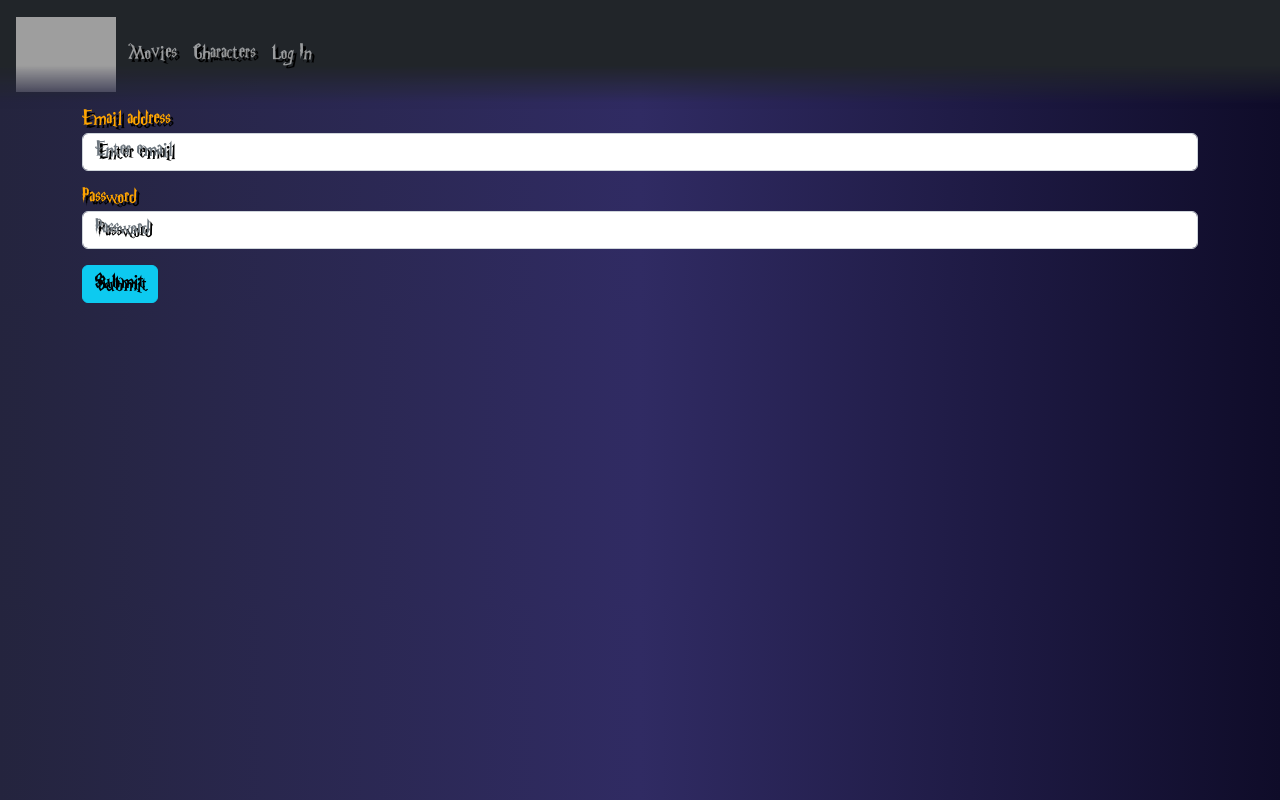
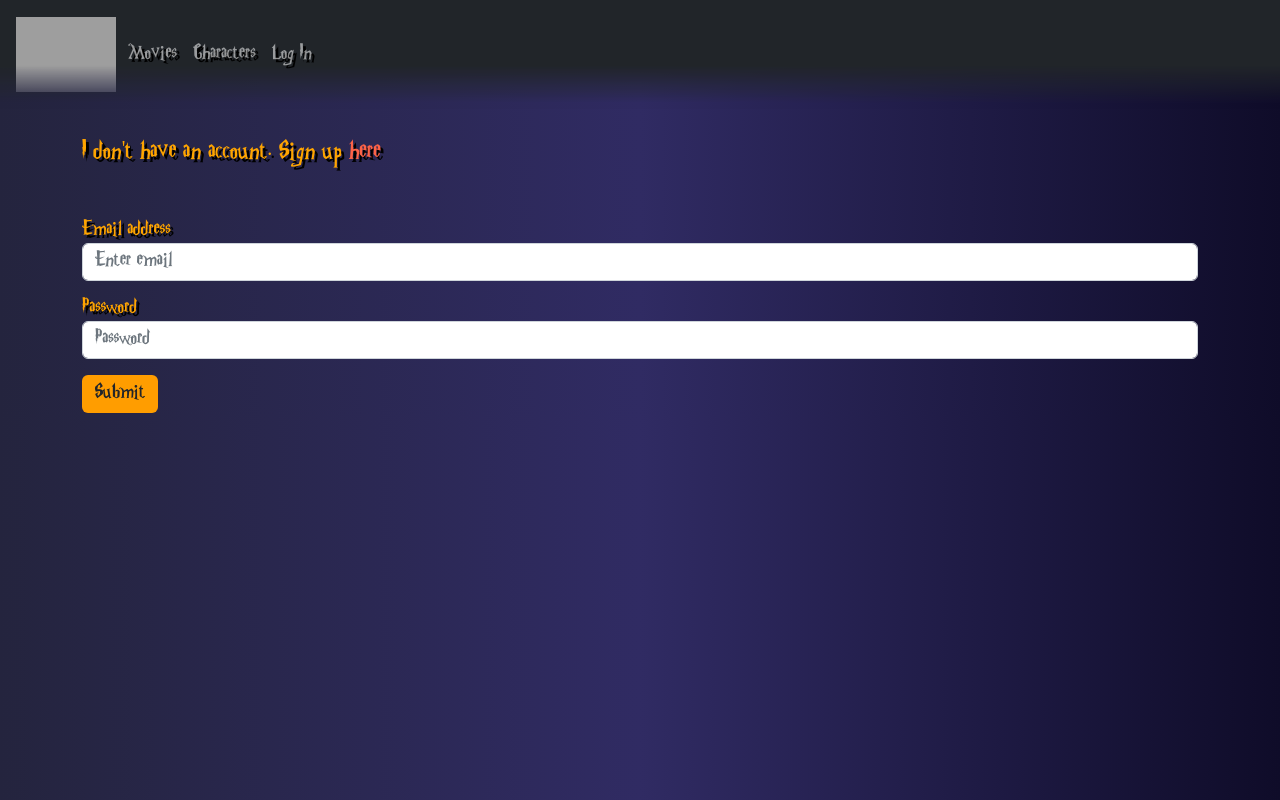
Before and after one commit to AlbertoMarLor/harry_potter_front, an Angular app: page /login in a window 1280 px wide. Built offline with nearby package versions, Linux system fonts and the light colour scheme; grey boxes are pictures that could not be loaded.

Commit message:
front terminado

```diff
--- a/src/app/components/login/login.component.css
+++ b/src/app/components/login/login.component.css
@@ -0,0 +1,21 @@
+input,
+button {
+    text-shadow: none;
+}
+
+button {
+    background-color: rgb(255, 157, 0);
+}
+
+.sign {
+    margin: 30px 0 50px 0;
+}
+
+p {
+    font-size: 1.25em;
+}
+
+span {
+    color: tomato;
+    cursor: pointer;
+}
--- a/src/app/components/login/login.component.html
+++ b/src/app/components/login/login.component.html
@@ -1,4 +1,9 @@
 <div class="container">
+
+    <div class="sign">
+        <p>I don't have an account. Sign up <span routerLink="/register">here</span> </p>
+    </div>
+
     <form [formGroup]="formulario" (ngSubmit)="onSubmit()">
 
         <div class="form-group mb-3">
@@ -9,6 +14,6 @@
             <label>Password</label>
             <input type="password" class="form-control" placeholder="Password" formControlName="password">
         </div>
-        <button type="submit" class="btn btn-info">Submit</button>
+        <button type="submit" class="btn btn">Submit</button>
     </form>
 </div>
--- a/src/app/components/register/register.component.css
+++ b/src/app/components/register/register.component.css
@@ -0,0 +1,9 @@
+input,
+button {
+    text-shadow: none;
+}
+
+button {
+    background-color: rgb(255, 157, 0);
+
+}
```
